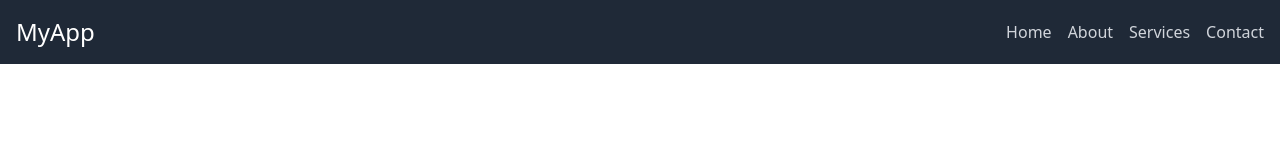
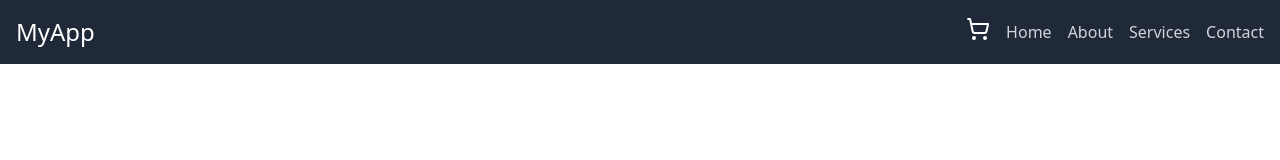
Before and after one commit to devhouse-org/ecommerce-frontend, a React (Vite) app: page /product/1 in a window 1280 px wide. Shown: the top 160 px of the page. Built offline with nearby package versions, Linux system fonts and the light colour scheme.

Commit message:
shopcart

```diff
--- /dev/null
+++ b/src/components/CartPopup.tsx
@@ -0,0 +1,39 @@
+import React from "react";
+import { useCartStore } from "../utils/CartContext"; // Adjust the path as necessary
+import { ShoppingCart } from "lucide-react"; // Import ShoppingCart from Lucide
+
+interface CartPopupProps {
+  onClose: () => void;
+}
+
+const CartPopup: React.FC<CartPopupProps> = ({ onClose }) => {
+  const { cart } = useCartStore(); // Access the cart state from Zustand
+
+  return (
+    <div className="absolute right-0 z-10 w-80 mt-2 bg-white shadow-lg rounded-lg p-4">
+      <h3 className="font-bold text-lg mb-2">Shopping Cart</h3>
+      {cart.length === 0 ? (
+        <p>Your cart is empty.</p>
+      ) : (
+        <ul>
+          {cart.map((item) => (
+            <li key={item.id} className="flex justify-between mb-2">
+              <span>{item.title}</span>
+              <span>
+                {item.quantity} x ${item.price}
+              </span>
+            </li>
+          ))}
+        </ul>
+      )}
+      <button
+        className="mt-4 w-full bg-red-600 text-white py-2 rounded hover:bg-red-500"
+        onClick={onClose}
+      >
+        Close
+      </button>
+    </div>
+  );
+};
+
+export default CartPopup;
--- a/src/components/Navbar.tsx
+++ b/src/components/Navbar.tsx
@@ -1,17 +1,46 @@
-import { NavLink } from 'react-router-dom';
+import React, { useState } from "react";
+import { NavLink } from "react-router-dom";
+import { useCartStore } from "../utils/CartContext"; // Import Zustand store
+import { ShoppingCart } from "lucide-react"; // Import ShoppingCart from Lucide
+import CartPopup from "../components/CartPopup"; // Import the CartPopup component
 
 const Navbar = () => {
+  const { cart } = useCartStore(); // Access the cart state from Zustand
+  const [isPopupOpen, setPopupOpen] = useState(false); // State to manage popup visibility
+
+  // Calculate the total number of items in the cart
+  const totalItems = cart.reduce((total, item) => total + item.quantity, 0);
+
+  const togglePopup = () => setPopupOpen(!isPopupOpen); // Toggle popup visibility
+
   return (
     <nav className="bg-gray-800 p-4">
       <div className="container mx-auto flex justify-between items-center">
         <div className="text-white text-2xl">MyApp</div>
-        <div className="flex space-x-4">
+        <div className="flex space-x-4 items-center">
+          {/* Cart Icon with item count */}
+          <div className="relative">
+            <button
+              onClick={togglePopup} // Toggle popup on click
+              className="text-white relative focus:outline-none"
+            >
+              <ShoppingCart size={24} />
+              {totalItems > 0 && (
+                <span className="absolute top-0 right-0 inline-flex items-center justify-center px-2 py-1 text-xs font-bold leading-none text-red-100 bg-red-600 rounded-full">
+                  {totalItems}
+                </span>
+              )}
+            </button>
+            {/* Show CartPopup when the button is clicked */}
+            {isPopupOpen && <CartPopup onClose={() => setPopupOpen(false)} />}
+          </div>
+
           <NavLink
             to="/"
             className={({ isActive }) =>
               isActive
-                ? 'text-yellow-500 hover:text-yellow-300'
-                : 'text-gray-300 hover:text-white'
+                ? "text-yellow-500 hover:text-yellow-300"
+                : "text-gray-300 hover:text-white"
             }
           >
             Home
@@ -20,8 +49,8 @@ const Navbar = () => {
             to="/about"
             className={({ isActive }) =>
               isActive
-                ? 'text-yellow-500 hover:text-yellow-300'
-                : 'text-gray-300 hover:text-white'
+                ? "text-yellow-500 hover:text-yellow-300"
+                : "text-gray-300 hover:text-white"
             }
           >
             About
@@ -30,8 +59,8 @@ const Navbar = () => {
             to="/services"
             className={({ isActive }) =>
               isActive
-                ? 'text-yellow-500 hover:text-yellow-300'
-                : 'text-gray-300 hover:text-white'
+                ? "text-yellow-500 hover:text-yellow-300"
+                : "text-gray-300 hover:text-white"
             }
           >
             Services
@@ -40,8 +69,8 @@ const Navbar = () => {
             to="/contact"
             className={({ isActive }) =>
               isActive
-                ? 'text-yellow-500 hover:text-yellow-300'
-                : 'text-gray-300 hover:text-white'
+                ? "text-yellow-500 hover:text-yellow-300"
+                : "text-gray-300 hover:text-white"
             }
           >
             Contact
--- a/src/main.tsx
+++ b/src/main.tsx
@@ -1,17 +1,18 @@
-import { StrictMode } from 'react'
-import { createRoot } from 'react-dom/client'
-import App from './App.tsx'
-import './index.css'
-import { BrowserRouter as Router } from 'react-router-dom'
-import { QueryClient, QueryClientProvider } from '@tanstack/react-query'
-const queryClient = new QueryClient()
+import { StrictMode } from "react";
+import { createRoot } from "react-dom/client";
+import App from "./App.tsx";
+import "./index.css";
+import { BrowserRouter as Router } from "react-router-dom";
+import { QueryClient, QueryClientProvider } from "@tanstack/react-query";
 
-createRoot(document.getElementById('root')!).render(
+const queryClient = new QueryClient();
+
+createRoot(document.getElementById("root")!).render(
   <StrictMode>
     <QueryClientProvider client={queryClient}>
       <Router>
         <App />
       </Router>
     </QueryClientProvider>
-  </StrictMode>,
-)
+  </StrictMode>
+);
--- a/src/pages/ProductDetail.tsx
+++ b/src/pages/ProductDetail.tsx
@@ -2,6 +2,7 @@ import { Button } from "@/components/ui/button";
 import { Card, CardContent } from "@/components/ui/card";
 import React, { useState, useEffect } from "react";
 import { useParams, Link } from "react-router-dom";
+import { useCartStore } from "../utils/CartContext"; // Import Zustand store
 
 // Mock product list for recommendations
 const recommendedProducts = Array.from({ length: 4 }, (_, index) => ({
@@ -13,10 +14,12 @@ const recommendedProducts = Array.from({ length: 4 }, (_, index) => ({
 }));
 
 const ProductDetail = () => {
-  const { id } = useParams<{ id: string }>(); // Get the product ID from the URL
+  const { id } = useParams<{ id: string }>();
+  const { addToCart } = useCartStore(); // Access the addToCart function from Zustand
 
   // Mock product data
   const product = {
+    id,
     title: `PY Tshirt ${id}`,
     description: "Classic t-shirt for daily use.",
     price: 100,
@@ -26,7 +29,6 @@ const ProductDetail = () => {
 
   const [quantity, setQuantity] = useState(1);
 
-  // Scroll to top when the product ID changes
   useEffect(() => {
     window.scrollTo(0, 0);
   }, [id]);
@@ -38,9 +40,13 @@ const ProductDetail = () => {
     }
   };
 
+  const handleAddToCart = () => {
+    addToCart(product, quantity);
+  };
+
   return (
     <div className="container mx-auto pt-28 px-4 md:px-0 flex flex-col md:flex-col md:justify-between md:items-center">
-      <div className="flex flex-col md:flex-row justify-center items-center md:gap-20 lg:gap-30 ">
+      <div className="flex flex-col md:flex-row justify-center items-center md:gap-20 lg:gap-30">
         <Card className="bg-white rounded-lg w-full md:w-1/2">
           <img
             className="rounded-lg w-full"
@@ -49,13 +55,9 @@ const ProductDetail = () => {
           />
         </Card>
 
-        <div className="mt-5 md:mt-0 md:ml-5 w-full md:w-1/2  ">
-          <p  className="font-bold text-2xl mb-2">
-            {product.title}
-          </p>
-          <p className="text-sm text-green-600 mb-4 ">
-            NEW PRODUCT
-          </p>
+        <div className="mt-5 md:mt-0 md:ml-5 w-full md:w-1/2">
+          <p className="font-bold text-2xl mb-2">{product.title}</p>
+          <p className="text-sm text-green-600 mb-4">NEW PRODUCT</p>
           <p className="mb-4 font-normal text-gray-700">
             {product.description}
           </p>
@@ -79,7 +81,11 @@ const ProductDetail = () => {
                 +
               </button>
             </div>
-            <Button variant="default" className="bg-green-800 w-fit rounded-sm">
+            <Button
+              variant="default"
+              className="bg-green-800 w-fit rounded-sm"
+              onClick={handleAddToCart} // Add to cart action
+            >
               ADD TO CART
             </Button>
           </div>
@@ -88,9 +94,7 @@ const ProductDetail = () => {
 
       {/* Recommended Products Section */}
       <div className="w-full mt-20">
-        <p
-          className="font-bold text-3xl text-center mb-10"
-        >
+        <p className="font-bold text-3xl text-center mb-10">
           You May Also Like
         </p>
         <div className="grid grid-cols-1 sm:grid-cols-2 lg:grid-cols-4 gap-10">
@@ -105,18 +109,14 @@ const ProductDetail = () => {
               </Link>
               <CardContent>
                 <Link to={`/product/${product.id}`}>
-                  <p
-                    className="mb-2 font-bold tracking-tight text-gray-900"
-                  >
+                  <p className="mb-2 font-bold tracking-tight text-gray-900">
                     {product.title}
                   </p>
                 </Link>
                 <p className="mb-3 font-normal text-gray-700">
                   {product.description}
                 </p>
-                <p className="font-bold text-lg">
-                  ${product.price}
-                </p>
+                <p className="font-bold text-lg">${product.price}</p>
               </CardContent>
             </Card>
           ))}
--- /dev/null
+++ b/src/utils/CartContext.ts
@@ -0,0 +1,53 @@
+import { create } from "zustand";
+
+// Define the type for a product in the cart
+interface CartItem {
+  id: number; // or string, depending on your product ID type
+  title: string;
+  description: string;
+  price: number;
+  imgSrc: string;
+  quantity: number;
+}
+
+// Define the shape of the store's state
+interface CartState {
+  cart: CartItem[];
+  addToCart: (product: Omit<CartItem, "quantity">, quantity: number) => void; // Use Omit to exclude quantity from product
+  removeFromCart: (productId: number) => void; // or string
+  clearCart: () => void;
+}
+
+// Create the Zustand store
+export const useCartStore = create<CartState>((set) => ({
+  cart: [],
+
+  // Add product to cart
+  addToCart: (product, quantity) =>
+    set((state) => {
+      const existingProduct = state.cart.find((item) => item.id === product.id);
+
+      if (existingProduct) {
+        // If the product exists in the cart, update its quantity
+        return {
+          cart: state.cart.map((item) =>
+            item.id === product.id
+              ? { ...item, quantity: item.quantity + quantity }
+              : item
+          ),
+        };
+      } else {
+        // Otherwise, add the product to the cart
+        return { cart: [...state.cart, { ...product, quantity }] };
+      }
+    }),
+
+  // Remove product from cart
+  removeFromCart: (productId) =>
+    set((state) => ({
+      cart: state.cart.filter((item) => item.id !== productId),
+    })),
+
+  // Clear the cart
+  clearCart: () => set({ cart: [] }),
+}));
```
